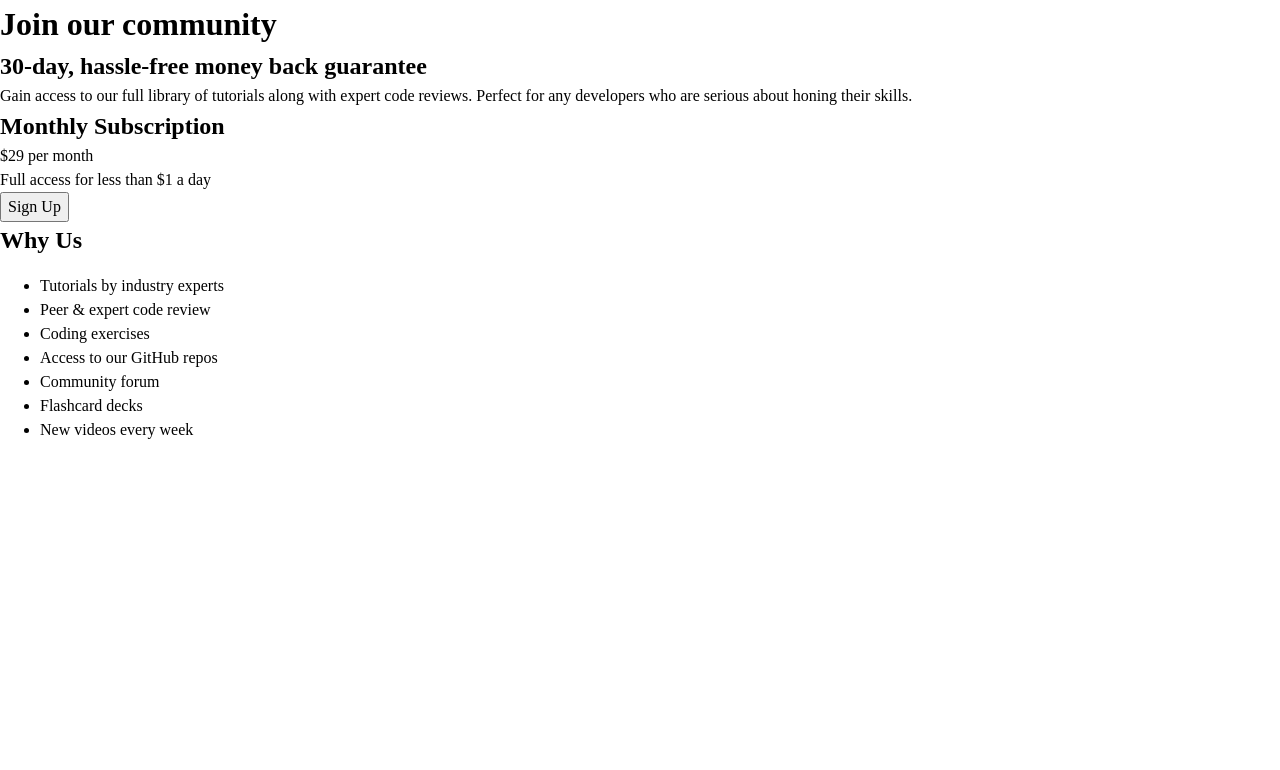
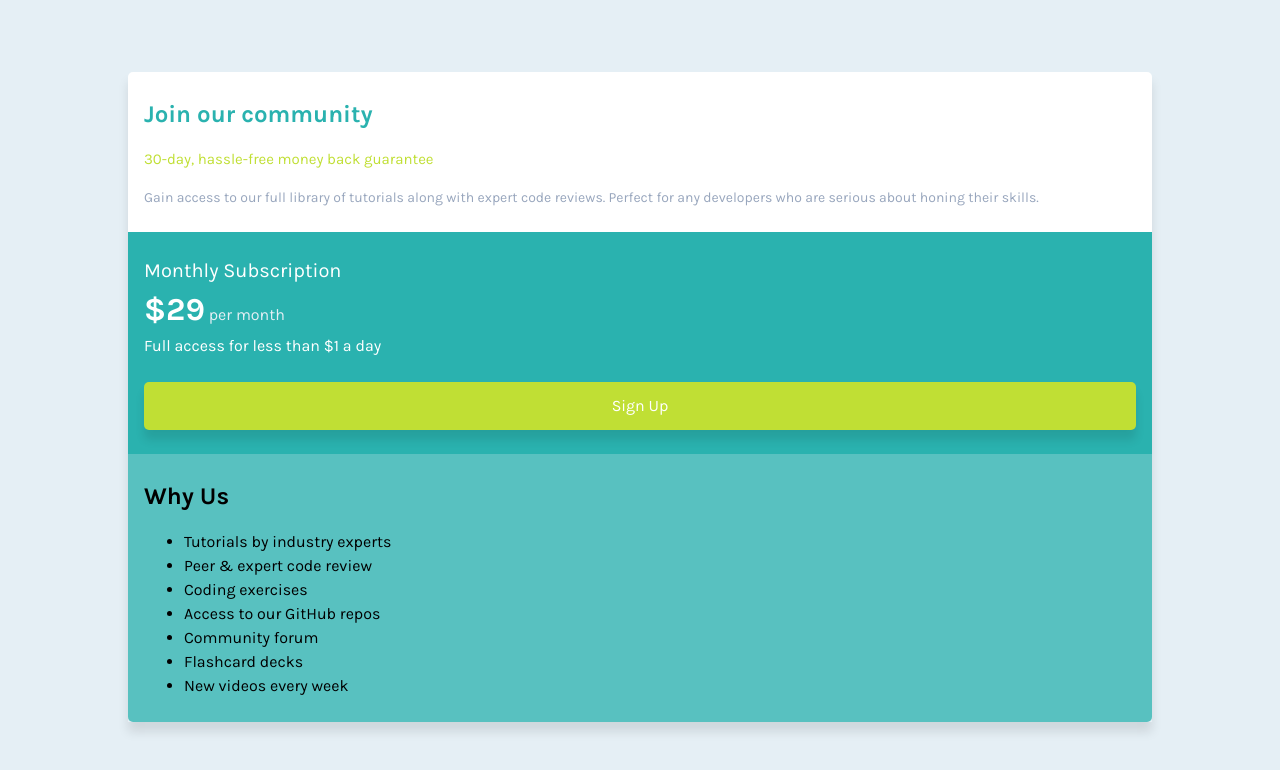
Before and after one commit to amyspencerproject/single-price-grid, a plain HTML site: page index.html in a window 1280 px wide. Drawn offline with Linux system fonts and the light colour scheme.

Commit message:
Worked out background colors and boxshadowing for button and entire component.

```diff
--- a/index.html
+++ b/index.html
@@ -26,24 +26,34 @@
   <body>
     <main>
       <div class="component-container">
-        <div class="card">
+        <div class="card join">
+          <div class="card-info-wrapper">
             <h1 class="header-join">Join our community</h1>
-          <h2>30-day, hassle-free money back guarantee</h2>
-          <p>
-            Gain access to our full library of tutorials along with expert code
-            reviews. Perfect for any developers who are serious about honing
-            their skills.
+            <h2 class="header-30-day">
+              30-day, hassle-free money back guarantee
+            </h2>
+            <p class="text-join">
+              Gain access to our full library of tutorials along with expert
+              code reviews. Perfect for any developers who are serious about
+              honing their skills.
             </p>
           </div>
-        <div class="card">
-          <h2>Monthly Subscription</h2>
-          <p><span> &dollar;29</span> per month</p>
+        </div>
+        <div class="card subscribe">
+          <div class="card-info-wrapper">
+            <h2 class="header-subscribe">Monthly Subscription</h2>
+            <p class="text-subscribe">
+              <span class="bold"> &dollar;29</span> per month
+            </p>
             <p>Full access for less than &dollar;1 a day</p>
-          <button>Sign Up</button>
+            <button class="btn-sign-up">Sign Up</button>
           </div>
-        <div class="card">
-          <h2>Why Us</h2>
-          <ul>
+          <!-- <button class="btn-sign-up">Sign Up</button> -->
+        </div>
+        <div class="card why">
+          <div class="card-info-wrapper">
+            <h2 class="header-why">Why Us</h2>
+            <ul class="list-why">
               <li>Tutorials by industry experts</li>
               <li>Peer &amp; expert code review</li>
               <li>Coding exercises</li>
@@ -52,6 +62,7 @@
               <li>Flashcard decks</li>
               <li>New videos every week</li>
             </ul>
+          </div>
         </div>
       </div>
     </main>
--- a/styles.css
+++ b/styles.css
@@ -75,7 +75,102 @@ select {
 }
 
 /* ========================= Base Styles ========================= */
+/* Variables */
+:root {
+  --white: hsl(0, 100%, 100%);
+  --cyan: hsl(179, 62%, 43%);
+  --light-cyan: hsla(179, 62%, 43%, 0.75);
+  --shadow: hsla(0, 0%, 0%, 0.1);
+  /* --light-cyan: hsl(179, 47%, 52%); */
+  /* --dark-cyan: hsl(179, 62%, 11%); */
+  --bright-yellow: hsl(71, 73%, 54%);
+  --light-grey: hsl(204, 43%, 93%);
+  --grey-blue: hsl(218, 22%, 67%);
+}
+body {
+  background-color: var(--light-grey);
+}
+main {
+  display: flex;
+  justify-content: center;
+}
 
+.component-container {
+  font-family: "Karla", sans-serif;
+  display: flex;
+  flex-flow: column wrap;
+  align-items: flex-start;
+  margin: 4.5rem 2rem;
+  width: 80%;
+  box-shadow: 0px 10px 10px var(--shadow);
+  /* max-width: 14.875rem; */
+}
+
+.card {
+  width: 100%;
+}
+.card-info-wrapper {
+  margin: 1.5rem 1rem;
+  text-align: left;
+}
+
+.join {
+  background-color: var(--white);
+  border-radius: 5px 5px 0 0;
+}
+
+.header-join {
+  color: var(--cyan);
+  font-size: 1.5rem;
+  font-weight: 700;
+}
+
+.header-30-day {
+  color: var(--bright-yellow);
+  font-size: 0.9375rem;
+  font-weight: 400;
+  margin: 1rem 0;
+}
+.text-join {
+  color: var(--grey-blue);
+  font-size: 0.875rem;
+}
+
+.subscribe {
+  background-color: var(--cyan);
+  color: var(--white);
+}
+
+.header-subscribe {
+  font-size: 1.25rem;
+  font-weight: 400;
+}
+
+.text-subscribe {
+  color: var(--light-grey);
+}
+
+.bold {
+  color: var(--white);
+  font-size: 2rem;
+  font-weight: 700;
+}
+
+.btn-sign-up {
+  border-radius: 5px;
+  margin-top: 1.5rem;
+  padding: 0.75rem 3rem;
+  background-color: var(--bright-yellow);
+  border: none;
+  color: var(--white);
+  width: 100%;
+  box-shadow: 0px 10px 10px var(--shadow);
+}
+
+.why {
+  background-color: var(--light-cyan);
+  border-radius: 0 0 5px 5px;
+}
 /* ========================= Media Queriers ========================= */
 //desktop change at 960px
 @media screen and (min-width: 60rem) {
```
Also changed, not shown: 1 other file. Lines whose indentation alone changed are shown as unchanged.
